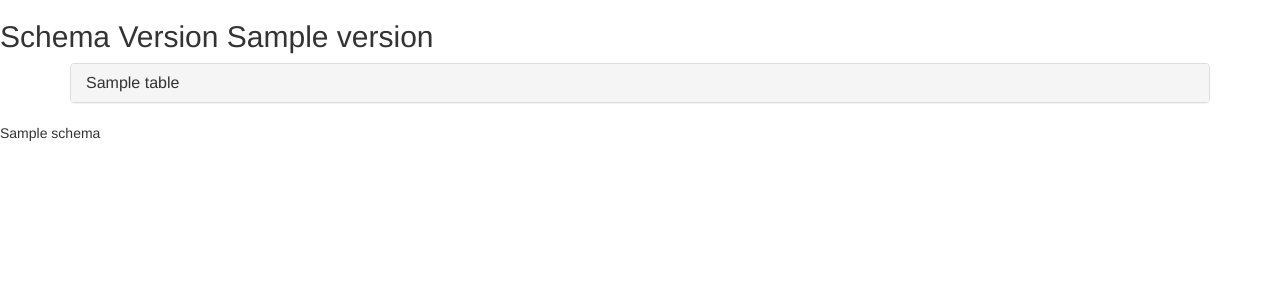
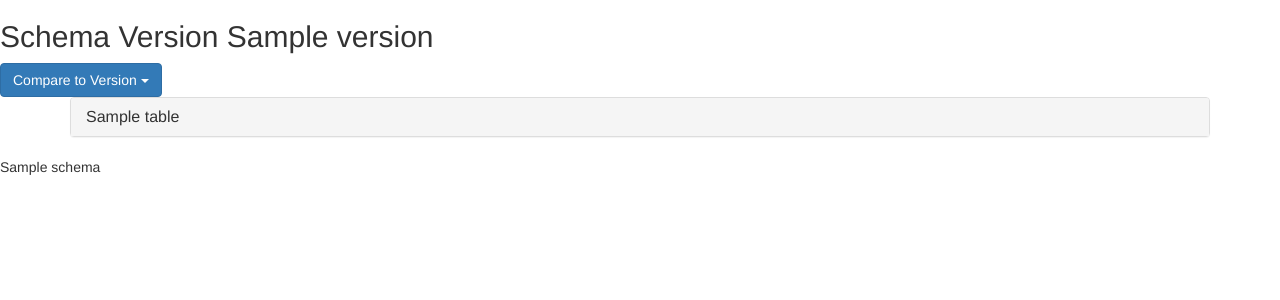
Before and after one commit to penzance/hdt_monitor, a Django app: template data_dashboard/templates/data_dashboard/schema.html in a window 1280 px wide. Shown: the top 300 px of the page. Run offline with Django 3.2, Linux system fonts and the light colour scheme; the template is opened without the code that fills it: most values are stand-ins (such as "Sample title", 1, 10 or a date in 2020); parts of the project's set-up code (start-up, migrations or seed data) failed here and were passed over; some libraries are stand-ins or nearby versions.

Commit message:
Adding link to schema diff

```diff
--- a/data_dashboard/canvas_views.py
+++ b/data_dashboard/canvas_views.py
@@ -31,7 +31,9 @@ def schema(request, schema_id):
     for _, table in s1['schema'].items():
         tables.append(table)
     tables.sort(key=lambda x: x['tableName'])
-    context = {'tables': tables, 'version': s1['version']}
+    schemas = [x['version'] for x in canvas_api.list_schemas()]
+    schemas.sort(key=lambda s: [int(u) for u in s.split('.')])
+    context = {'tables': tables, 'version': s1['version'], 'schemas': schemas}
     return render(request, 'data_dashboard/schema.html', context)
 
 
--- a/data_dashboard/templates/data_dashboard/dump.html
+++ b/data_dashboard/templates/data_dashboard/dump.html
@@ -4,7 +4,7 @@
 <head>
     <meta charset="UTF-8">
     <meta name="viewport" content="width=device-width, initial-scale=1">
-    <link rel="stylesheet" href="http://maxcdn.bootstrapcdn.com/bootstrap/3.3.6/css/bootstrap.min.css">
+    <link rel="stylesheet" href="https://maxcdn.bootstrapcdn.com/bootstrap/3.3.6/css/bootstrap.min.css">
     <script src="https://ajax.googleapis.com/ajax/libs/jquery/1.12.2/jquery.min.js"></script>
     <script src="https://maxcdn.bootstrapcdn.com/bootstrap/3.3.6/js/bootstrap.min.js"></script>
     <title></title>
--- a/data_dashboard/templates/data_dashboard/dumps.html
+++ b/data_dashboard/templates/data_dashboard/dumps.html
@@ -4,7 +4,7 @@
 <head>
     <meta charset="UTF-8">
     <meta name="viewport" content="width=device-width, initial-scale=1">
-    <link rel="stylesheet" href="http://maxcdn.bootstrapcdn.com/bootstrap/3.3.6/css/bootstrap.min.css">
+    <link rel="stylesheet" href="https://maxcdn.bootstrapcdn.com/bootstrap/3.3.6/css/bootstrap.min.css">
     <script src="https://ajax.googleapis.com/ajax/libs/jquery/1.12.2/jquery.min.js"></script>
     <script src="https://maxcdn.bootstrapcdn.com/bootstrap/3.3.6/js/bootstrap.min.js"></script>
     <link rel="stylesheet" type="text/css" href="{% static 'data_dashboard/dump.css' %}"/>
--- a/data_dashboard/templates/data_dashboard/pipeline/pipeline.html
+++ b/data_dashboard/templates/data_dashboard/pipeline/pipeline.html
@@ -3,7 +3,7 @@
 <html lang="en">
 <head>
     <meta name="viewport" content="width=device-width, initial-scale=1">
-    <link rel="stylesheet" href="http://maxcdn.bootstrapcdn.com/bootstrap/3.3.6/css/bootstrap.min.css">
+    <link rel="stylesheet" href="https://maxcdn.bootstrapcdn.com/bootstrap/3.3.6/css/bootstrap.min.css">
     <script src="https://ajax.googleapis.com/ajax/libs/jquery/1.12.2/jquery.min.js"></script>
     <script src="https://maxcdn.bootstrapcdn.com/bootstrap/3.3.6/js/bootstrap.min.js"></script>
     <link rel="stylesheet" type="text/css" href="{% static 'data_dashboard/pipeline/pipeline.css' %}"/>
--- a/data_dashboard/templates/data_dashboard/pipeline/pipelines.html
+++ b/data_dashboard/templates/data_dashboard/pipeline/pipelines.html
@@ -4,7 +4,7 @@
 <head>
     <meta charset="UTF-8">
     <meta name="viewport" content="width=device-width, initial-scale=1">
-    <link rel="stylesheet" href="http://maxcdn.bootstrapcdn.com/bootstrap/3.3.6/css/bootstrap.min.css">
+    <link rel="stylesheet" href="https://maxcdn.bootstrapcdn.com/bootstrap/3.3.6/css/bootstrap.min.css">
     <script src="https://ajax.googleapis.com/ajax/libs/jquery/1.12.2/jquery.min.js"></script>
     <script src="https://maxcdn.bootstrapcdn.com/bootstrap/3.3.6/js/bootstrap.min.js"></script>
     <title></title>
--- a/data_dashboard/templates/data_dashboard/schema.html
+++ b/data_dashboard/templates/data_dashboard/schema.html
@@ -3,7 +3,7 @@
 <html lang="en">
 <head>
     <meta name="viewport" content="width=device-width, initial-scale=1">
-    <link rel="stylesheet" href="http://maxcdn.bootstrapcdn.com/bootstrap/3.3.6/css/bootstrap.min.css">
+    <link rel="stylesheet" href="https://maxcdn.bootstrapcdn.com/bootstrap/3.3.6/css/bootstrap.min.css">
     <script src="https://ajax.googleapis.com/ajax/libs/jquery/1.12.2/jquery.min.js"></script>
     <script src="https://maxcdn.bootstrapcdn.com/bootstrap/3.3.6/js/bootstrap.min.js"></script>
     <link rel="stylesheet" type="text/css" href="{% static 'data_dashboard/schema.css' %}"/>
@@ -13,6 +13,16 @@
 <h2>
     Schema Version {{ version }}
 </h2>
+
+<div class="dropdown">
+    <button class="btn btn-primary dropdown-toggle" type="button" data-toggle="dropdown">Compare to Version
+        <span class="caret"></span></button>
+    <ul class="dropdown-menu">
+        {% for schema in schemas %}
+        <li><a href="{{schema}}/diff/{{version}}">{{schema}}</a></li>
+        {% endfor %}
+    </ul>
+</div>
 
 <div class="container">
     <div class="panel-group" id="canvas_schema_accordion">
@@ -62,7 +72,9 @@
                             <td>{{column.length}}</td>
                             <td>{{column.description}}</td>
                             {% if column.dimension %}
-                            <td>Name: {{column.dimension.name}}, ID: {{column.dimension.id}}, Role: {{column.dimension.role}}, </td>
+                            <td>Name: {{column.dimension.name}}, ID: {{column.dimension.id}}, Role:
+                                {{column.dimension.role}},
+                            </td>
                             {% else %}
                             <td></td>
                             {% endif %}
--- a/data_dashboard/templates/data_dashboard/schema_diff.html
+++ b/data_dashboard/templates/data_dashboard/schema_diff.html
@@ -3,7 +3,7 @@
 <html lang="en">
 <head>
     <meta name="viewport" content="width=device-width, initial-scale=1">
-    <link rel="stylesheet" href="http://maxcdn.bootstrapcdn.com/bootstrap/3.3.6/css/bootstrap.min.css">
+    <link rel="stylesheet" href="https://maxcdn.bootstrapcdn.com/bootstrap/3.3.6/css/bootstrap.min.css">
     <script src="https://ajax.googleapis.com/ajax/libs/jquery/1.12.2/jquery.min.js"></script>
     <script src="https://maxcdn.bootstrapcdn.com/bootstrap/3.3.6/js/bootstrap.min.js"></script>
     <link rel="stylesheet" type="text/css" href="{% static 'data_dashboard/schema.css' %}"/>
--- a/data_dashboard/templates/data_dashboard/table.html
+++ b/data_dashboard/templates/data_dashboard/table.html
@@ -4,7 +4,7 @@
 <head>
     <meta charset="UTF-8">
     <meta name="viewport" content="width=device-width, initial-scale=1">
-    <link rel="stylesheet" href="http://maxcdn.bootstrapcdn.com/bootstrap/3.3.6/css/bootstrap.min.css">
+    <link rel="stylesheet" href="https://maxcdn.bootstrapcdn.com/bootstrap/3.3.6/css/bootstrap.min.css">
     <script src="https://ajax.googleapis.com/ajax/libs/jquery/1.12.2/jquery.min.js"></script>
     <script src="https://maxcdn.bootstrapcdn.com/bootstrap/3.3.6/js/bootstrap.min.js"></script>
     <title></title>
```
